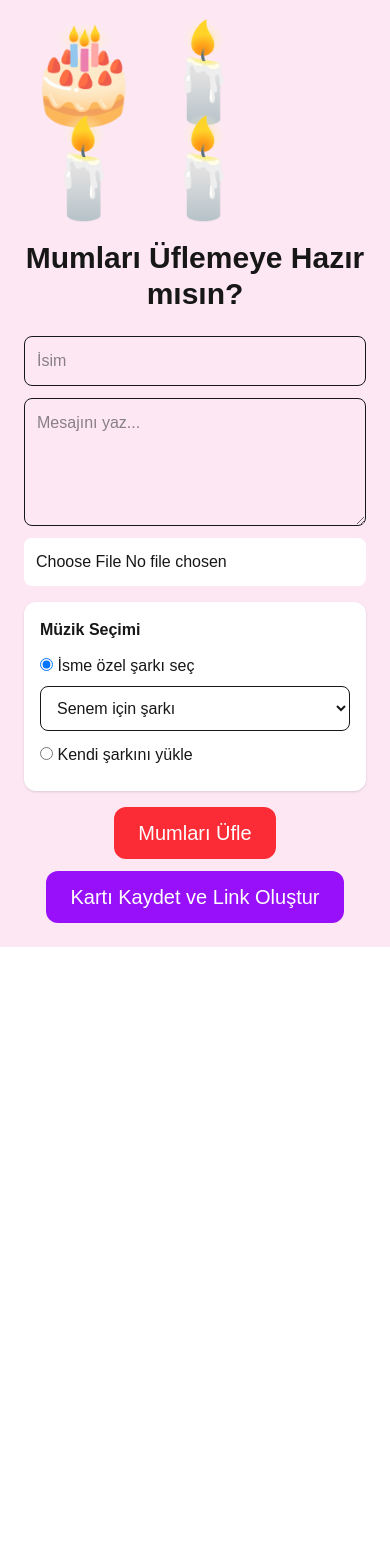
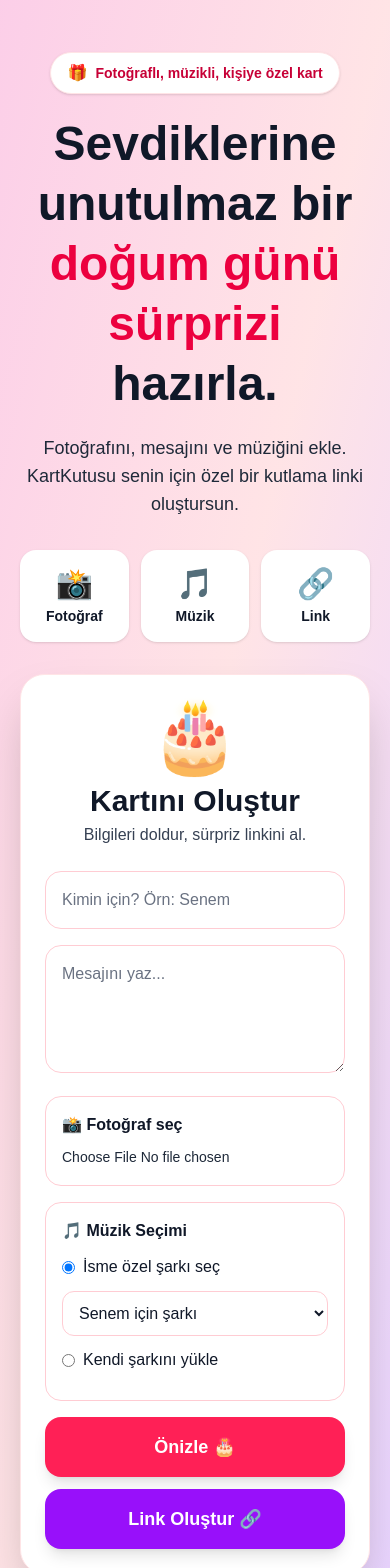
Before and after one commit to lone35/kartkutusu, a Next.js app: page / in a window 390 px wide. Shown: the top 1568 px of the page. Before the commit the page ends 947 px from the top, so only its background shows below. Built offline with nearby package versions, Linux system fonts and the light colour scheme.

Commit message:
mobil tasarim qr ve paylasim tamamlandi

```diff
--- /dev/null
+++ b/app/card/[id]/CardView.tsx
@@ -0,0 +1,86 @@
+"use client";
+
+import { useRef, useState } from "react";
+import Confetti from "react-confetti";
+
+type CardViewProps = {
+  name: string;
+  message: string;
+  photoUrl: string;
+  musicUrl: string;
+};
+
+export default function CardView({
+  name,
+  message,
+  photoUrl,
+  musicUrl,
+}: CardViewProps) {
+  const [started, setStarted] = useState(false);
+  const audioRef = useRef<HTMLAudioElement | null>(null);
+
+  function startCard() {
+    setStarted(true);
+
+    setTimeout(() => {
+      audioRef.current?.play().catch(() => {
+        console.log("Müzik başlatılamadı.");
+      });
+    }, 300);
+  }
+
+  if (!started) {
+    return (
+      <main className="min-h-screen flex items-center justify-center bg-gradient-to-br from-pink-200 via-rose-100 to-purple-200 p-6">
+        <section className="w-full max-w-xl bg-white/85 backdrop-blur-xl rounded-3xl shadow-2xl border border-white/70 p-8 text-center">
+          <div className="text-8xl mb-4">🎂</div>
+
+          <p className="text-rose-600 font-bold mb-2">KartKutusu</p>
+
+          <h1 className="text-4xl font-extrabold text-gray-900 mb-4">
+            Bu kart senin için hazırlandı 💖
+          </h1>
+
+          <p className="text-gray-600 mb-8">
+            Sürprizi görmek için mumları üfle.
+          </p>
+
+          <button
+            onClick={startCard}
+            className="bg-rose-500 text-white px-8 py-4 rounded-2xl text-xl font-bold shadow-lg hover:scale-105 transition"
+          >
+            Mumları Üfle 🎂
+          </button>
+        </section>
+      </main>
+    );
+  }
+
+  return (
+    <main className="min-h-screen flex items-center justify-center bg-gradient-to-br from-pink-200 via-rose-100 to-purple-200 p-6 overflow-hidden relative">
+      <Confetti />
+
+      {musicUrl && <audio ref={audioRef} src={musicUrl} />}
+
+      <section className="relative z-10 w-full max-w-2xl rounded-3xl bg-white/85 backdrop-blur-xl shadow-2xl border border-white/70 p-8 text-center">
+        <div className="text-7xl mb-4">🎉</div>
+
+        {photoUrl && (
+          <img
+            src={photoUrl}
+            alt="Kart fotoğrafı"
+            className="w-56 h-56 object-cover rounded-full border-4 border-white shadow-xl mx-auto mb-6"
+          />
+        )}
+
+        <h1 className="text-4xl md:text-5xl font-extrabold mb-4 text-rose-600">
+          İyi Ki Doğdun {name || "Arkadaşım"}!
+        </h1>
+
+        <p className="text-lg md:text-xl text-gray-700 leading-relaxed max-w-xl mx-auto">
+          {message || "Mutlu yıllar!"}
+        </p>
+      </section>
+    </main>
+  );
+}
--- a/app/card/[id]/page.tsx
+++ b/app/card/[id]/page.tsx
@@ -1,4 +1,5 @@
 import { connectDB } from "@/lib/mongodb";
+import CardView from "./CardView";
 
 type PageProps = {
   params: Promise<{
@@ -24,28 +25,11 @@ export default async function CardPage({ params }: PageProps) {
   }
 
   return (
-    <main className="min-h-screen flex flex-col items-center justify-center bg-pink-100 p-6">
-      {card.musicUrl && (
-        <audio controls autoPlay className="mb-6">
-          <source src={card.musicUrl} />
-        </audio>
-      )}
-
-      {card.photoUrl && (
-        <img
-          src={card.photoUrl}
-          alt="Kart fotoğrafı"
-          className="w-56 h-56 object-cover rounded-full border-4 border-white shadow-xl mb-6"
-        />
-      )}
-
-      <h1 className="text-5xl font-bold mb-4 text-center">
-        🎉 İyi Ki Doğdun {card.name || "Arkadaşım"}!
-      </h1>
-
-      <p className="text-xl text-center max-w-xl">
-        {card.message || "Mutlu yıllar!"}
-      </p>
-    </main>
+    <CardView
+      name={card.name || ""}
+      message={card.message || ""}
+      photoUrl={card.photoUrl || ""}
+      musicUrl={card.musicUrl || ""}
+    />
   );
 }
--- a/app/page.tsx
+++ b/app/page.tsx
@@ -2,6 +2,7 @@
 
 import { useRef, useState } from "react";
 import Confetti from "react-confetti";
+import { QRCodeSVG } from "qrcode.react";
 
 export default function Home() {
   const [blown, setBlown] = useState(false);
@@ -17,13 +18,13 @@ export default function Home() {
 
   const [cardLink, setCardLink] = useState("");
   const [saving, setSaving] = useState(false);
+  const [copied, setCopied] = useState(false);
 
   const audioRef = useRef<HTMLAudioElement | null>(null);
 
   function handlePhotoUpload(e: React.ChangeEvent<HTMLInputElement>) {
     const file = e.target.files?.[0];
     if (!file) return;
-
     setPhotoFile(file);
     setPhoto(URL.createObjectURL(file));
   }
@@ -31,14 +32,12 @@ export default function Home() {
   function handleMusicUpload(e: React.ChangeEvent<HTMLInputElement>) {
     const file = e.target.files?.[0];
     if (!file) return;
-
     setMusicFile(file);
     setUploadedSong(URL.createObjectURL(file));
   }
 
   function startCard() {
     setBlown(true);
-
     setTimeout(() => {
       audioRef.current?.play().catch(() => {
         console.log("Müzik otomatik başlatılamadı.");
@@ -67,21 +66,14 @@ export default function Home() {
   async function saveCard() {
     try {
       setSaving(true);
+      setCopied(false);
 
       let photoUrl = "";
       let musicUrl = "";
 
-      if (photoFile) {
-        photoUrl = await uploadFile(photoFile);
-      }
-
-      if (musicType === "upload" && musicFile) {
-        musicUrl = await uploadFile(musicFile);
-      }
-
-      if (musicType === "named") {
-        musicUrl = selectedSong;
-      }
+      if (photoFile) photoUrl = await uploadFile(photoFile);
+      if (musicType === "upload" && musicFile) musicUrl = await uploadFile(musicFile);
+      if (musicType === "named") musicUrl = selectedSong;
 
       const response = await fetch("/api/cards", {
         method: "POST",
@@ -106,96 +98,150 @@ export default function Home() {
     }
   }
 
+  async function copyLink() {
+    if (!cardLink) return;
+    await navigator.clipboard.writeText(cardLink);
+    setCopied(true);
+  }
+
   const musicSource = musicType === "named" ? selectedSong : uploadedSong;
 
   if (blown) {
     return (
-      <main className="min-h-screen flex flex-col items-center justify-center bg-pink-100 p-6 overflow-hidden relative">
+      <main className="min-h-screen flex items-center justify-center bg-gradient-to-br from-pink-200 via-rose-100 to-purple-200 p-6 overflow-hidden relative">
         <Confetti />
 
         {musicSource && <audio ref={audioRef} src={musicSource} />}
+
+        <section className="relative z-10 w-full max-w-2xl rounded-3xl bg-white shadow-2xl border border-rose-100 p-8 text-center">
+          <div className="text-7xl mb-4">🎂</div>
 
           {photo && (
             <img
               src={photo}
               alt="Yüklenen fotoğraf"
-            className="w-48 h-48 object-cover rounded-full border-4 border-white shadow-xl mb-6 z-10"
+              className="w-52 h-52 object-cover rounded-full border-4 border-white shadow-xl mx-auto mb-6"
             />
           )}
 
-        <h1 className="text-5xl font-bold mb-4 text-center z-10">
-          🎉 İyi Ki Doğdun {name || "Arkadaşım"}!
+          <h1 className="text-4xl md:text-5xl font-extrabold mb-4 text-rose-600">
+            İyi Ki Doğdun {name || "Arkadaşım"}! 🎉
           </h1>
 
-        <p className="text-xl text-center max-w-xl z-10">
+          <p className="text-lg md:text-xl text-gray-800 leading-relaxed max-w-xl mx-auto">
             {message || "Mutlu yıllar!"}
           </p>
 
           <button
             onClick={() => setBlown(false)}
-          className="mt-8 bg-white text-red-500 px-5 py-2 rounded-xl shadow z-10"
+            className="mt-8 bg-rose-500 text-white px-6 py-3 rounded-2xl shadow font-semibold hover:scale-105 transition"
           >
             Geri Dön
           </button>
+        </section>
       </main>
     );
   }
 
   return (
-    <main className="min-h-screen flex flex-col items-center justify-center bg-pink-100 p-6">
-      <div className="text-8xl mb-6">🎂🕯️🕯️🕯️</div>
+    <main className="min-h-screen bg-gradient-to-br from-pink-200 via-rose-100 to-purple-200 p-5">
+      <section className="max-w-6xl mx-auto grid lg:grid-cols-2 gap-8 items-center min-h-screen py-8">
+        <div className="text-center lg:text-left">
+          <div className="inline-flex items-center gap-2 bg-white border border-rose-100 rounded-full px-4 py-2 shadow mb-5">
+            <span>🎁</span>
+            <span className="text-sm font-semibold text-rose-700">
+              Fotoğraflı, müzikli, kişiye özel kart
+            </span>
+          </div>
 
-      <h1 className="text-3xl font-bold mb-6 text-center">
-        Mumları Üflemeye Hazır mısın?
+          <h1 className="text-5xl md:text-6xl font-extrabold text-gray-900 leading-tight mb-5">
+            Sevdiklerine unutulmaz bir{" "}
+            <span className="text-rose-600">doğum günü sürprizi</span> hazırla.
           </h1>
 
+          <p className="text-lg text-gray-800 mb-8 max-w-xl mx-auto lg:mx-0">
+            Fotoğrafını, mesajını ve müziğini ekle. KartKutusu senin için özel
+            bir kutlama linki oluştursun.
+          </p>
+
+          <div className="grid grid-cols-3 gap-3 max-w-xl mx-auto lg:mx-0">
+            <div className="bg-white rounded-2xl p-4 shadow text-center">
+              <div className="text-3xl mb-1">📸</div>
+              <p className="text-sm font-semibold text-gray-900">Fotoğraf</p>
+            </div>
+            <div className="bg-white rounded-2xl p-4 shadow text-center">
+              <div className="text-3xl mb-1">🎵</div>
+              <p className="text-sm font-semibold text-gray-900">Müzik</p>
+            </div>
+            <div className="bg-white rounded-2xl p-4 shadow text-center">
+              <div className="text-3xl mb-1">🔗</div>
+              <p className="text-sm font-semibold text-gray-900">Link</p>
+            </div>
+          </div>
+        </div>
+
+        <div className="bg-white rounded-3xl shadow-2xl border border-rose-100 p-6 md:p-8">
+          <div className="text-center mb-6">
+            <div className="text-7xl mb-3">🎂</div>
+            <h2 className="text-3xl font-extrabold text-gray-900">
+              Kartını Oluştur
+            </h2>
+            <p className="text-gray-700 mt-1">
+              Bilgileri doldur, sürpriz linkini al.
+            </p>
+          </div>
+
+          <div className="space-y-4">
             <input
               type="text"
-        placeholder="İsim"
+              placeholder="Kimin için? Örn: Senem"
               value={name}
               onChange={(e) => setName(e.target.value)}
-        className="border p-3 rounded-lg mb-3 w-full max-w-md"
+              className="border border-rose-200 bg-white p-4 rounded-2xl w-full outline-none focus:ring-2 focus:ring-rose-300 text-gray-900 placeholder:text-gray-500"
             />
 
             <textarea
               placeholder="Mesajını yaz..."
               value={message}
               onChange={(e) => setMessage(e.target.value)}
-        className="border p-3 rounded-lg mb-3 w-full max-w-md h-32"
+              className="border border-rose-200 bg-white p-4 rounded-2xl w-full h-32 outline-none focus:ring-2 focus:ring-rose-300 text-gray-900 placeholder:text-gray-500"
             />
 
+            <label className="block bg-white border border-rose-200 rounded-2xl p-4 cursor-pointer text-gray-900">
+              <p className="font-bold text-gray-900 mb-2">📸 Fotoğraf seç</p>
               <input
                 type="file"
                 accept="image/*"
                 onChange={handlePhotoUpload}
-        className="mb-4 w-full max-w-md bg-white p-3 rounded-lg"
+                className="w-full text-sm text-gray-800"
               />
+            </label>
 
             {photo && (
               <img
                 src={photo}
                 alt="Ön izleme"
-          className="w-32 h-32 object-cover rounded-xl shadow-md mb-4"
+                className="w-28 h-28 object-cover rounded-2xl shadow-md mx-auto"
               />
             )}
 
-      <div className="bg-white p-4 rounded-xl shadow w-full max-w-md mb-4">
-        <h2 className="font-bold mb-3">Müzik Seçimi</h2>
+            <div className="bg-white border border-rose-200 p-4 rounded-2xl text-gray-900">
+              <h3 className="font-bold mb-3 text-gray-900">🎵 Müzik Seçimi</h3>
 
-        <label className="block mb-2">
+              <label className="flex items-center gap-2 mb-3 text-gray-900">
                 <input
                   type="radio"
                   checked={musicType === "named"}
                   onChange={() => setMusicType("named")}
-          />{" "}
-          İsme özel şarkı seç
+                />
+                <span>İsme özel şarkı seç</span>
               </label>
 
               {musicType === "named" && (
                 <select
                   value={selectedSong}
                   onChange={(e) => setSelectedSong(e.target.value)}
-            className="border p-3 rounded-lg w-full mb-3"
+                  className="border border-rose-200 bg-white p-3 rounded-xl w-full mb-3 outline-none text-gray-900"
                 >
                   <option value="/music/senem.mp3">Senem için şarkı</option>
                   <option value="/music/ayse.mp3">Ayşe için şarkı</option>
@@ -203,13 +249,13 @@ export default function Home() {
                 </select>
               )}
 
-        <label className="block mb-2">
+              <label className="flex items-center gap-2 mb-3 text-gray-900">
                 <input
                   type="radio"
                   checked={musicType === "upload"}
                   onChange={() => setMusicType("upload")}
-          />{" "}
-          Kendi şarkını yükle
+                />
+                <span>Kendi şarkını yükle</span>
               </label>
 
               {musicType === "upload" && (
@@ -217,34 +263,76 @@ export default function Home() {
                   type="file"
                   accept="audio/*"
                   onChange={handleMusicUpload}
-            className="w-full bg-pink-50 p-3 rounded-lg"
+                  className="w-full bg-white border border-rose-200 p-3 rounded-xl text-sm text-gray-800"
                 />
               )}
             </div>
 
+            <div className="grid md:grid-cols-2 gap-3">
               <button
                 onClick={startCard}
-        className="bg-red-500 text-white px-6 py-3 rounded-xl text-xl mb-3"
+                className="bg-rose-500 text-white px-6 py-4 rounded-2xl text-lg font-bold shadow-lg hover:scale-[1.02] transition"
               >
-        Mumları Üfle
+                Önizle 🎂
               </button>
 
               <button
                 onClick={saveCard}
                 disabled={saving}
-        className="bg-purple-600 text-white px-6 py-3 rounded-xl text-xl disabled:opacity-50"
+                className="bg-purple-600 text-white px-6 py-4 rounded-2xl text-lg font-bold shadow-lg disabled:opacity-50 hover:scale-[1.02] transition"
               >
-        {saving ? "Kaydediliyor..." : "Kartı Kaydet ve Link Oluştur"}
+                {saving ? "Kaydediliyor..." : "Link Oluştur 🔗"}
+              </button>
+            </div>
+
+            {cardLink && (
+              <div className="mt-5 bg-white p-4 rounded-2xl shadow border border-rose-100 text-center">
+                <p className="font-bold mb-2 text-gray-900">
+                  Kart linkin hazır 🎉
+                </p>
+
+                <a
+                  href={cardLink}
+                  target="_blank"
+                  className="text-blue-600 underline break-all text-sm"
+                >
+                  {cardLink}
+                </a>
+
+                <div className="flex flex-col gap-3 mt-4">
+                  <button
+                    onClick={copyLink}
+                    className="bg-gray-900 text-white px-5 py-3 rounded-xl font-bold"
+                  >
+                    {copied ? "Kopyalandı ✅" : "Linki Kopyala 📋"}
                   </button>
 
-      {cardLink && (
-        <div className="mt-4 bg-white p-4 rounded-xl shadow w-full max-w-md text-center">
-          <p className="font-bold mb-2">Kart Linkin:</p>
-          <a href={cardLink} className="text-blue-600 underline break-all">
-            {cardLink}
+                  <a
+                    href={`https://wa.me/?text=${encodeURIComponent(
+                      "Senin için hazırladığım doğum günü kartı 🎂🎉\n\n" +
+                        cardLink
+                    )}`}
+                    target="_blank"
+                    className="bg-green-500 text-white px-5 py-3 rounded-xl font-bold"
+                  >
+                    WhatsApp'ta Paylaş 📱
                   </a>
                 </div>
+
+                <div className="mt-6 flex justify-center">
+                  <div className="bg-white p-3 rounded-xl shadow">
+                    <QRCodeSVG value={cardLink} size={180} />
+                  </div>
+                </div>
+
+                <p className="text-xs text-gray-600 mt-2">
+                  QR kodu okutunca kart açılır.
+                </p>
+              </div>
             )}
+          </div>
+        </div>
+      </section>
     </main>
   );
 }
--- a/package.json
+++ b/package.json
@@ -12,6 +12,7 @@
     "cloudinary": "^2.10.0",
     "mongodb": "^7.2.0",
     "next": "16.2.7",
+    "qrcode.react": "^4.2.0",
     "react": "19.2.4",
     "react-confetti": "^6.4.0",
     "react-dom": "19.2.4"
```
Also changed, not shown: 1 other file (tests, documents, lock files or other folders). Lines whose indentation alone changed are shown as unchanged.
